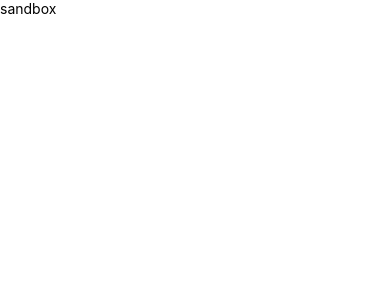
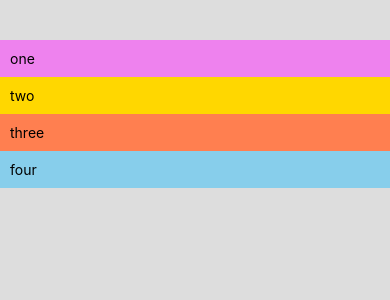
Before and after one commit to vinothsmart/reactnativetodoapp, a React Native app: screen / in a window 390 px wide. Shown: the top 300 px of the page. Built offline with nearby package versions, Linux system fonts and the light colour scheme.

Commit message:
added four view wt styles

```diff
--- a/components/sandbox.js
+++ b/components/sandbox.js
@@ -2,7 +2,36 @@
 import { StyleSheet, Text, View } from "react-native";
 
 export default function Sandbox() {
-  return <Text>sandbox</Text>;
+  return (
+    <View style={styles.container}>
+      <Text style={styles.boxOne}>one</Text>
+      <Text style={styles.boxTwo}>two</Text>
+      <Text style={styles.boxThree}>three</Text>
+      <Text style={styles.boxFour}>four</Text>
+    </View>
+  );
 }
 
-const styles = StyleSheet.create({});
+const styles = StyleSheet.create({
+  container: {
+    flex: 1,
+    paddingTop: 40,
+    backgroundColor: "#ddd",
+  },
+  boxOne: {
+    backgroundColor: "violet",
+    padding: 10,
+  },
+  boxTwo: {
+    backgroundColor: "gold",
+    padding: 10,
+  },
+  boxThree: {
+    backgroundColor: "coral",
+    padding: 10,
+  },
+  boxFour: {
+    backgroundColor: "skyblue",
+    padding: 10,
+  },
+});
```
